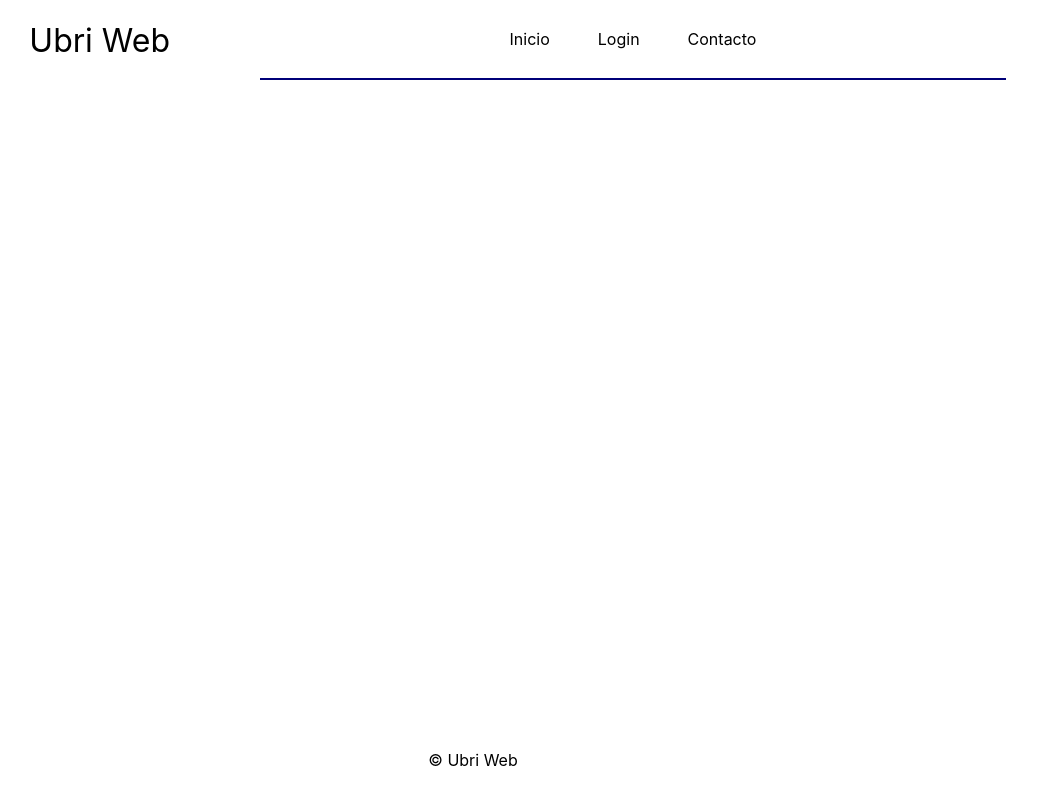
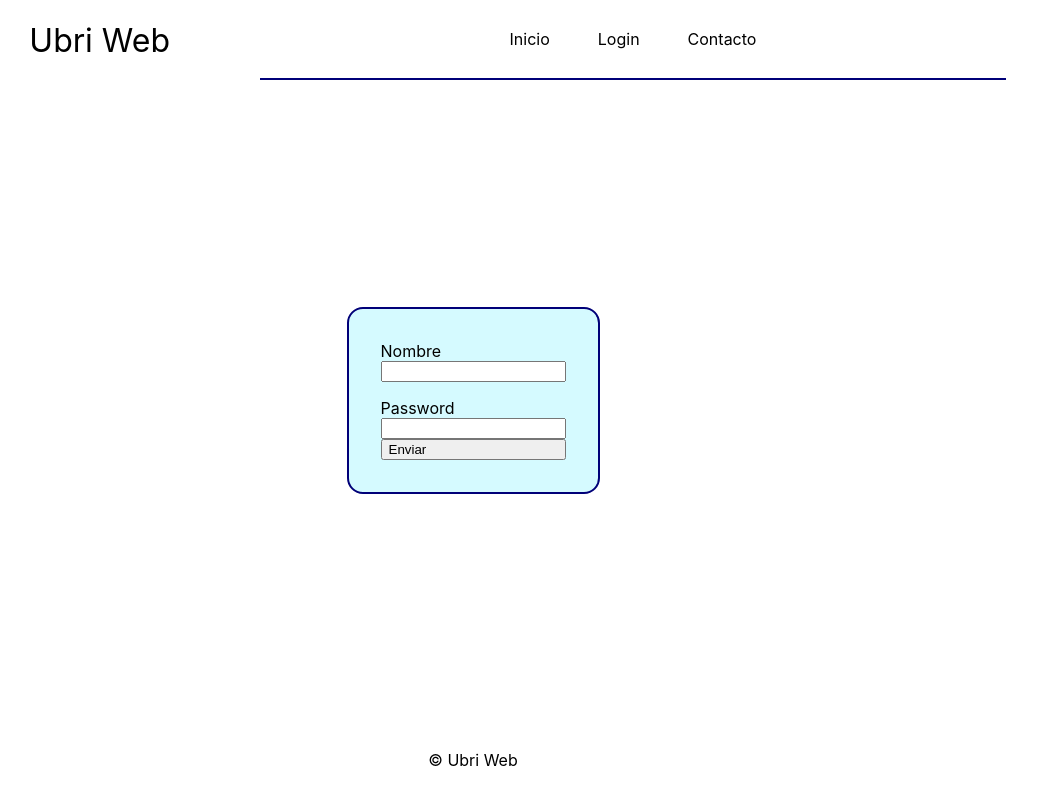
Before and after one commit to jmhr0/DIWEB_2324, a website built with Parcel: page UD1/AccesibilidadForm/src/contacto.html in a window 1280 px wide. Shown: the whole page, without its empty margins (167-1204 px from the left). Built offline with nearby package versions, Linux system fonts and the light colour scheme.

Commit message:
dia 23/01/2024

```diff
--- a/UD1/AccesibilidadForm/src/assets/styles/layouts/_contacto.scss
+++ b/UD1/AccesibilidadForm/src/assets/styles/layouts/_contacto.scss
@@ -1,10 +1,10 @@
-
+/*
 .contacto__main {
     display: flex;
     justify-content: center;
     align-items: center;
 
-    .main__contact-form{
+    .main__contact-form {
         border: 1px solid black;
         border-radius: 30px;
         padding: 2em;
@@ -18,7 +18,7 @@
                 left: 10px;
                 top: 5px;
                 font-size: small;
-                transition: all .2s ease-in;
+                transition: all 0.2s ease-in;
             }
 
             .box__input-field {
@@ -39,14 +39,14 @@
             }
 
             .box__input-field:focus ~ .box__label,
-            .box__input-field:user-valid ~ .box__label{
+            .box__input-field:user-valid ~ .box__label {
                 font-size: xx-small;
                 padding-left: 2px;
                 padding-right: 2px;
                 top: -10px;
             }
             .box__input-field--text-area:focus ~ .box__label,
-            .box__input-field--text-area:user-valid ~ .box__label{
+            .box__input-field--text-area:user-valid ~ .box__label {
                 font-size: xx-small;
                 padding-left: 2px;
                 padding-right: 2px;
@@ -55,7 +55,6 @@
         }
 
         .contact-form__box--buttons {
-
             display: flex;
             justify-content: space-between;
             align-items: center;
@@ -82,7 +81,38 @@
             .buttons__send:active {
                 background-color: rgb(126, 185, 126);
             }
-
         }
     }
 }
+*/
+.contacto__main {
+    display: flex;
+    align-items: center;
+    justify-content: center;
+
+    .main__formularioContacto {
+        display: flex;
+        flex-direction: column;
+
+        row-gap: 1em;
+
+        border: 2px solid $ubriWeb-corporate;
+        border-radius: 1em;
+
+        padding: 2em;
+
+        background-color: $ubriWeb-bg;
+        .formularioContacto__groupPasswd{
+            display: flex;
+            flex-direction: column;
+        }
+        .formularioContacto__groupNombre{
+            display: flex;
+            flex-direction: column;
+        }
+        .formularioContacto__groupBotones{
+            display: flex;
+            flex-direction: column;
+        }
+    }
+}
--- a/UD1/AccesibilidadForm/src/views/formularioContacto.html
+++ b/UD1/AccesibilidadForm/src/views/formularioContacto.html
@@ -0,0 +1,18 @@
+<form class="main__formularioContacto" action="">
+
+    <div role="region" class="formularioContacto__groupNombre">
+    <label for="nombre" id="label_nombre" aria-label="input_nombre">Nombre</label>
+    <input type="text" name="input_nombre" id="input_nombre" aria-labelledby="label_nombre" aria-required="false">
+    </div>
+    <div role="region" class="formularioContacto__groupPasswd">
+    <label for="input_password" id="label_password" aria-label="input_password">Password</label>
+    <input type="password" id="input_password" name="input_password" aria-labelledby="label_password" required aria-required="true">
+
+
+
+    <button type="submit" class="formularioContacto__groupBotones">Enviar</button>
+
+
+
+
+</form>
```
